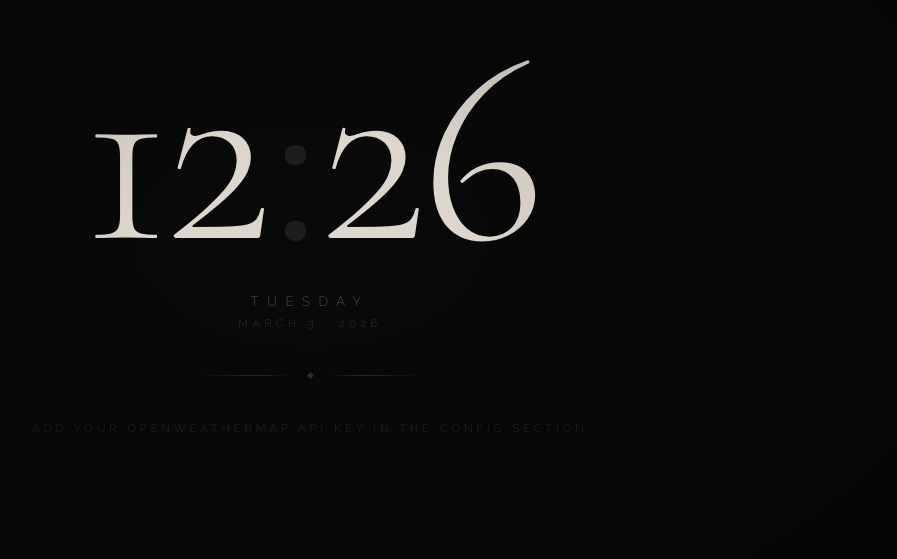
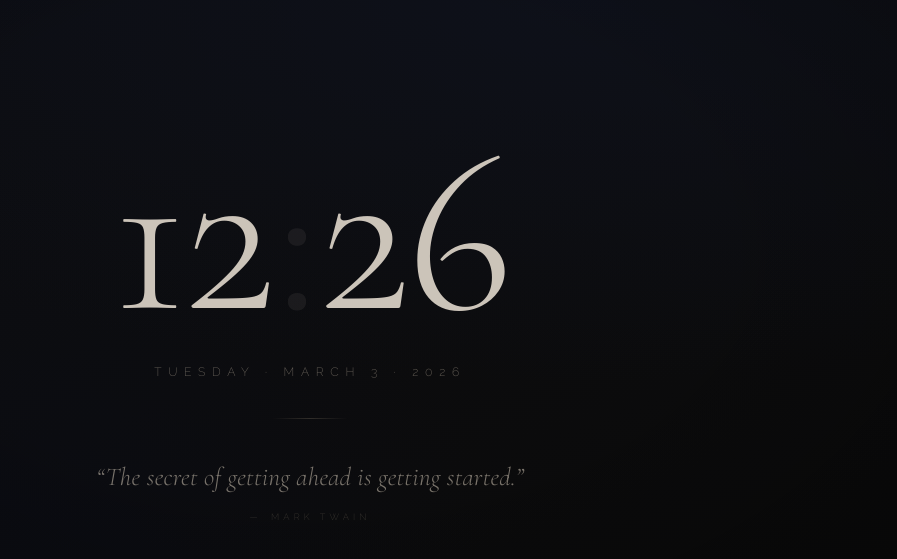
Before and after one commit to simchashore-stack/frame-tv-dashboard, a plain HTML site: page index.html in a window 1280 px wide. Shown: the part 163-722 px from the top of the page, without its empty margins (330-1227 px from the left). Drawn offline with nearby package versions, Linux system fonts and the light colour scheme.

Commit message:
Redesign: wallpaper aesthetic with clock, date, quote

```diff
--- a/index.html
+++ b/index.html
@@ -6,54 +6,67 @@
   <title>Frame Dashboard</title>
   <link rel="preconnect" href="https://fonts.googleapis.com">
   <link rel="preconnect" href="https://fonts.gstatic.com" crossorigin>
-  <link href="https://fonts.googleapis.com/css2?family=Cormorant+Garamond:wght@300&family=Raleway:wght@200;300&display=swap" rel="stylesheet">
+  <link href="https://fonts.googleapis.com/css2?family=Cormorant+Garamond:ital,wght@0,300;1,300&family=Raleway:wght@200;300&display=swap" rel="stylesheet">
   <style>
     *, *::before, *::after {
       margin: 0;
       padding: 0;
       box-sizing: border-box;
       -webkit-font-smoothing: antialiased;
-      -moz-osx-font-smoothing: grayscale;
     }
 
     html, body {
       width: 100%;
       height: 100%;
       overflow: hidden;
-      background: #090909;
     }
 
-    /* Radial vignette */
-    body::before {
-      content: '';
+    /* ── Background ──────────────────────────────────
+       To use a custom image, set BACKGROUND in CONFIG.
+       Default: deep atmospheric gradient.              */
+    #bg {
       position: fixed;
       inset: 0;
-      background: radial-gradient(
-        ellipse 90% 90% at 50% 50%,
-        transparent 15%,
-        rgba(0, 0, 0, 0.65) 100%
-      );
-      pointer-events: none;
-      z-index: 10;
+      background:
+        radial-gradient(ellipse 120% 80% at 70% 20%, rgba(14, 18, 30, 0.7) 0%, transparent 60%),
+        radial-gradient(ellipse 80% 100% at 20% 90%, rgba(10, 12, 20, 0.8) 0%, transparent 55%),
+        linear-gradient(160deg, #0b0d14 0%, #0d0d0f 45%, #090909 100%);
+      background-size: cover;
+      background-position: center;
+      z-index: 0;
     }
 
+    /* Soft vignette */
+    #bg::after {
+      content: '';
+      position: absolute;
+      inset: 0;
+      background: radial-gradient(
+        ellipse 100% 100% at 50% 50%,
+        transparent 30%,
+        rgba(0, 0, 0, 0.55) 100%
+      );
+    }
+
+    /* ── Content ─────────────────────────────────── */
     #app {
       position: fixed;
       inset: 0;
       display: flex;
       flex-direction: column;
       align-items: center;
-      justify-content: center;
+      justify-content: flex-end;
+      padding-bottom: 9vw;
       z-index: 1;
-      animation: appear 2.5s cubic-bezier(0.16, 1, 0.3, 1) both;
+      animation: appear 2s ease both;
     }
 
     @keyframes appear {
-      from { opacity: 0; transform: translateY(1.5vw); }
+      from { opacity: 0; transform: translateY(1vw); }
       to   { opacity: 1; transform: translateY(0); }
     }
 
-    /* ─── Clock ─────────────────────────────────── */
+    /* ── Clock ───────────────────────────────────── */
     .clock-row {
       display: flex;
       align-items: baseline;
@@ -63,166 +76,78 @@
     .clock-digits {
       font-family: 'Cormorant Garamond', Georgia, serif;
       font-weight: 300;
-      font-size: 21vw;
-      color: #dcd6cd;
-      letter-spacing: -0.025em;
-      line-height: 0.85;
+      font-size: 18vw;
+      color: rgba(220, 212, 200, 0.92);
+      letter-spacing: -0.02em;
+      line-height: 1;
     }
 
     .clock-sep {
       font-family: 'Cormorant Garamond', Georgia, serif;
       font-weight: 300;
-      font-size: 21vw;
-      color: #dcd6cd;
-      letter-spacing: -0.025em;
-      line-height: 0.85;
+      font-size: 18vw;
+      color: rgba(220, 212, 200, 0.92);
+      letter-spacing: -0.02em;
+      line-height: 1;
+      margin: 0 0.25vw;
       animation: blink 2s step-end infinite;
-      margin: 0 0.3vw;
     }
 
     @keyframes blink {
-      0%, 49% { opacity: 1; }
-      50%, 100% { opacity: 0.1; }
+      0%, 49% { opacity: 0.92; }
+      50%, 100% { opacity: 0.08; }
     }
 
-    /* ─── Date ──────────────────────────────────── */
+    /* ── Date ────────────────────────────────────── */
     .date-row {
-      margin-top: 2vw;
-      text-align: center;
+      margin-top: 1.2vw;
+      font-family: 'Raleway', sans-serif;
+      font-weight: 200;
+      font-size: 0.95vw;
+      letter-spacing: 0.55em;
+      text-transform: uppercase;
+      color: rgba(160, 150, 136, 0.7);
       user-select: none;
     }
 
-    #el-weekday {
+    /* ── Divider ─────────────────────────────────── */
+    .divider {
+      width: 6vw;
+      height: 1px;
+      background: linear-gradient(to right, transparent, rgba(120, 110, 95, 0.35), transparent);
+      margin: 3vw 0;
+    }
+
+    /* ── Quote ───────────────────────────────────── */
+    .quote-wrap {
+      text-align: center;
+      max-width: 42vw;
+    }
+
+    #el-quote {
+      font-family: 'Cormorant Garamond', Georgia, serif;
+      font-style: italic;
+      font-weight: 300;
+      font-size: 2vw;
+      line-height: 1.55;
+      color: rgba(180, 170, 156, 0.65);
+      letter-spacing: 0.01em;
+    }
+
+    #el-author {
+      margin-top: 1.1vw;
       font-family: 'Raleway', sans-serif;
       font-weight: 200;
-      font-size: 1.05vw;
-      letter-spacing: 0.62em;
+      font-size: 0.72vw;
+      letter-spacing: 0.45em;
       text-transform: uppercase;
-      color: #6b6358;
-    }
-
-    #el-date {
-      margin-top: 0.6vw;
-      font-family: 'Raleway', sans-serif;
-      font-weight: 200;
-      font-size: 0.85vw;
-      letter-spacing: 0.42em;
-      text-transform: uppercase;
-      color: #47443e;
-    }
-
-    /* ─── Ornament divider ───────────────────────── */
-    .ornament {
-      display: flex;
-      align-items: center;
-      gap: 1.3vw;
-      margin: 3.4vw 0;
-      user-select: none;
-    }
-
-    .ornament-line {
-      width: 7.5vw;
-      height: 1px;
-      background: linear-gradient(to right, transparent, #2d2b26 65%, transparent);
-    }
-
-    .ornament-line.rev {
-      transform: scaleX(-1);
-    }
-
-    .ornament-diamond {
-      width: 5px;
-      height: 5px;
-      background: #312e29;
-      transform: rotate(45deg);
-      flex-shrink: 0;
-    }
-
-    /* ─── Weather ────────────────────────────────── */
-    #weather-status {
-      font-family: 'Raleway', sans-serif;
-      font-weight: 200;
-      font-size: 0.85vw;
-      letter-spacing: 0.38em;
-      text-transform: uppercase;
-      color: #3d3a36;
-    }
-
-    .weather-loaded {
-      display: none;
-      align-items: center;
-      gap: 2.4vw;
-    }
-
-    .weather-loaded.visible {
-      display: flex;
-    }
-
-    #weather-icon {
-      width: 4.4vw;
-      height: 4.4vw;
-      object-fit: contain;
-      filter: saturate(0.2) brightness(0.78);
-      opacity: 0.9;
-    }
-
-    #weather-temp {
-      font-family: 'Cormorant Garamond', Georgia, serif;
-      font-weight: 300;
-      font-size: 5.4vw;
-      color: #b2aba0;
-      letter-spacing: -0.02em;
-      line-height: 1;
-    }
-
-    .temp-unit {
-      font-size: 2.1vw;
-      vertical-align: super;
-      color: #6e6760;
-      margin-left: 0.05em;
-    }
-
-    .weather-vline {
-      width: 1px;
-      height: 3vw;
-      background: linear-gradient(to bottom, transparent, #2a2724, transparent);
-    }
-
-    .weather-info {
-      display: flex;
-      flex-direction: column;
-      gap: 0.6vw;
-    }
-
-    #weather-cond {
-      font-family: 'Raleway', sans-serif;
-      font-weight: 200;
-      font-size: 0.95vw;
-      letter-spacing: 0.34em;
-      text-transform: uppercase;
-      color: #5c5850;
-    }
-
-    #weather-loc {
-      font-family: 'Raleway', sans-serif;
-      font-weight: 200;
-      font-size: 0.75vw;
-      letter-spacing: 0.24em;
-      text-transform: uppercase;
-      color: #3b3936;
-    }
-
-    #weather-extra {
-      font-family: 'Raleway', sans-serif;
-      font-weight: 200;
-      font-size: 0.7vw;
-      letter-spacing: 0.2em;
-      text-transform: uppercase;
-      color: #302e2b;
+      color: rgba(100, 93, 82, 0.6);
     }
   </style>
 </head>
 <body>
+
+<div id="bg"></div>
 
 <div id="app">
 
@@ -234,51 +159,58 @@
   </div>
 
   <!-- Date -->
-  <div class="date-row">
-    <div id="el-weekday">Monday</div>
-    <div id="el-date">January 1 &nbsp;·&nbsp; 2026</div>
-  </div>
+  <div class="date-row" id="el-date">Monday · January 1 · 2026</div>
 
-  <!-- Ornament divider -->
-  <div class="ornament">
-    <div class="ornament-line"></div>
-    <div class="ornament-diamond"></div>
-    <div class="ornament-line rev"></div>
-  </div>
+  <!-- Divider -->
+  <div class="divider"></div>
 
-  <!-- Weather -->
-  <div id="weather-status">retrieving weather…</div>
-  <div class="weather-loaded" id="weather-loaded">
-    <img id="weather-icon" src="" alt="weather">
-    <div id="weather-temp">—</div>
-    <div class="weather-vline"></div>
-    <div class="weather-info">
-      <div id="weather-cond">—</div>
-      <div id="weather-loc">—</div>
-      <div id="weather-extra">—</div>
-    </div>
+  <!-- Quote -->
+  <div class="quote-wrap">
+    <div id="el-quote"></div>
+    <div id="el-author"></div>
   </div>
 
 </div>
 
 <script>
-// ┌──────────────────────────────────────────────────────┐
-// │  CONFIG — edit this section before deploying         │
-// └──────────────────────────────────────────────────────┘
+// ┌──────────────────────────────────────────────────────────┐
+// │  CONFIG                                                  │
+// └──────────────────────────────────────────────────────────┘
 const CONFIG = {
-  API_KEY:       'YOUR_API_KEY_HERE', // ← get a free key at openweathermap.org
-  FALLBACK_CITY: 'London',            // ← city used if geolocation is denied
-  UNITS:         'metric',            // 'metric' (°C)  or  'imperial' (°F)
-  REFRESH_MS:    10 * 60 * 1000,      // weather refresh — every 10 minutes
-  HOUR_24:       true,                // false = 12-hour clock with AM/PM
+
+  // Background image URL — paste any direct image link here.
+  // Leave empty ('') to use the default dark gradient.
+  // Example: 'https://images.unsplash.com/photo-abc?w=1920'
+  BACKGROUND: '',
+
+  // Your quote
+  QUOTE: 'The secret of getting ahead is getting started.',
+
+  // Attribution — leave empty to hide
+  AUTHOR: 'Mark Twain',
+
+  // Clock format: true = 24h, false = 12h
+  HOUR_24: true,
+
 };
-// ─────────────────────────────────────────────────────────
+// ──────────────────────────────────────────────────────────
 
-// ── Clock ──────────────────────────────────────────────
-const elH       = document.getElementById('el-h');
-const elM       = document.getElementById('el-m');
-const elWeekday = document.getElementById('el-weekday');
-const elDate    = document.getElementById('el-date');
+// Apply background image if set
+if (CONFIG.BACKGROUND) {
+  document.getElementById('bg').style.background =
+    `url('${CONFIG.BACKGROUND}') center/cover no-repeat`;
+}
+
+// Inject quote
+document.getElementById('el-quote').textContent = `\u201C${CONFIG.QUOTE}\u201D`;
+if (CONFIG.AUTHOR) {
+  document.getElementById('el-author').textContent = `\u2014\u2002${CONFIG.AUTHOR}`;
+}
+
+// ── Clock ──────────────────────────────────────────────────
+const elH    = document.getElementById('el-h');
+const elM    = document.getElementById('el-m');
+const elDate = document.getElementById('el-date');
 
 const DAYS   = ['Sunday','Monday','Tuesday','Wednesday','Thursday','Friday','Saturday'];
 const MONTHS = ['January','February','March','April','May','June',
@@ -291,80 +223,12 @@ function tick() {
 
   elH.textContent = String(h).padStart(2, '0');
   elM.textContent = String(now.getMinutes()).padStart(2, '0');
-  elWeekday.textContent = DAYS[now.getDay()];
-  elDate.textContent = `${MONTHS[now.getMonth()]} ${now.getDate()}  ·  ${now.getFullYear()}`;
+  elDate.textContent =
+    `${DAYS[now.getDay()]}  ·  ${MONTHS[now.getMonth()]} ${now.getDate()}  ·  ${now.getFullYear()}`;
 }
 
 tick();
 setInterval(tick, 1000);
-
-// ── Weather ────────────────────────────────────────────
-const elStatus = document.getElementById('weather-status');
-const elLoaded = document.getElementById('weather-loaded');
-const elIcon   = document.getElementById('weather-icon');
-const elTemp   = document.getElementById('weather-temp');
-const elCond   = document.getElementById('weather-cond');
-const elLoc    = document.getElementById('weather-loc');
-const elExtra  = document.getElementById('weather-extra');
-
-function setStatus(msg) {
-  elStatus.textContent = msg;
-  elStatus.style.display = '';
-  elLoaded.classList.remove('visible');
-}
-
-function render(d) {
-  const sym      = CONFIG.UNITS === 'metric' ? '°C' : '°F';
-  const temp     = Math.round(d.main.temp);
-  const feels    = Math.round(d.main.feels_like);
-  const humidity = d.main.humidity;
-
-  elIcon.src = `https://openweathermap.org/img/wn/${d.weather[0].icon}@2x.png`;
-  elTemp.innerHTML = `${temp}<span class="temp-unit">${sym}</span>`;
-  elCond.textContent = d.weather[0].description;
-  elLoc.textContent  = `${d.name}, ${d.sys.country}`;
-  elExtra.textContent = `feels like ${feels}${sym.slice(1)}  ·  ${humidity}% humidity`;
-
-  elStatus.style.display = 'none';
-  elLoaded.classList.add('visible');
-}
-
-async function apiFetch(query) {
-  const url = `https://api.openweathermap.org/data/2.5/weather?${query}&appid=${CONFIG.API_KEY}&units=${CONFIG.UNITS}`;
-  const res  = await fetch(url);
-  if (!res.ok) {
-    const err = await res.json().catch(() => ({}));
-    throw new Error(err.message || `HTTP ${res.status}`);
-  }
-  return res.json();
-}
-
-async function loadWeather() {
-  if (CONFIG.API_KEY === 'YOUR_API_KEY_HERE') {
-    setStatus('add your openweathermap api key in the config section');
-    return;
-  }
-
-  // Try geolocation first, fall back to FALLBACK_CITY
-  try {
-    const pos = await new Promise((ok, fail) =>
-      navigator.geolocation
-        ? navigator.geolocation.getCurrentPosition(ok, fail, { timeout: 8000 })
-        : fail(new Error('unavailable'))
-    );
-    render(await apiFetch(`lat=${pos.coords.latitude}&lon=${pos.coords.longitude}`));
-  } catch {
-    try {
-      render(await apiFetch(`q=${encodeURIComponent(CONFIG.FALLBACK_CITY)}`));
-    } catch (e) {
-      setStatus('— weather unavailable —');
-      console.warn('Weather fetch failed:', e.message);
-    }
-  }
-}
-
-loadWeather();
-setInterval(loadWeather, CONFIG.REFRESH_MS);
 </script>
 
 </body>
```
